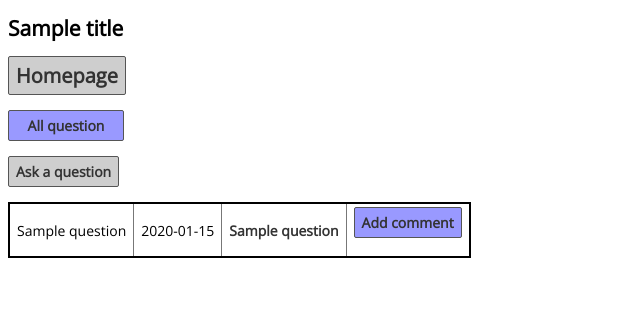
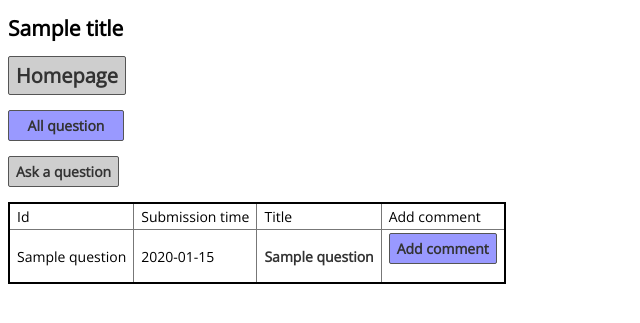
Before and after one commit to matCsikai/AskMate_part_2_BPHC, a Flask app: template templates/all_question.html in a window 1280 px wide. Shown: the top 323 px of the page, without its empty margins (0-640 px from the left). Run offline with Flask 2, Linux system fonts and the light colour scheme; the template is opened without the code that fills it: most values are stand-ins (such as "Sample title", 1, 10 or a date in 2020).

Commit message:
refactor all_question function + rename all_answer.html to question_page.html

```diff
--- a/common.py
+++ b/common.py
@@ -1,5 +1,5 @@
 
 def fetch_data(cursor):
     rows = list(cursor.fetchall())
-    rows.insert(0, [row[0] for row in cursor.description])
+    # rows.insert(0, [row[0] for row in cursor.description])
     return rows
--- a/main.py
+++ b/main.py
@@ -30,10 +30,10 @@ def add_question():
 
 
 @app.route('/question/<question_id>', methods=['GET', 'POST'])
-def all_answers(question_id):
+def question_page(question_id):
     question_data = query.question(config.connection(), question_id)
     answer_data = query.answer(config.connection(), question_id)
-    return render_template('all_answers.html', question_data=question_data, answer_data=answer_data)
+    return render_template('question_page.html', question_data=question_data, answer_data=answer_data)
 
 
 @app.route('/question/<question_id>/new-answer', methods=['GET', 'POST'])
@@ -42,7 +42,7 @@ def new_answer(question_id):
     if request.method == "POST":
         answer_message = request.form['message']
         query.insert_answer(config.connection(), answer_message, question_id)
-        return redirect(url_for('all_answers', question_id=question_id))
+        return redirect(url_for('question_page', question_id=question_id))
     return render_template("add_answer.html",  title=title, button_name=title)
 
 
--- a/templates/all_question.html
+++ b/templates/all_question.html
@@ -12,6 +12,12 @@
     <a href="/list" class="button" style="display: block; max-width: 100px; text-align:center; background: #9999FF">All question</a>
     <a href="/question/new" class="button">Ask a question</a>
     <table>
+        <tr>
+            <td>Id</td>
+            <td>Submission time</td>
+            <td>Title</td>
+            <td>Add comment</td>
+        </tr>
         {% for id, submisson_time, view_number, vote_number, title, message, image in all_question %}
         <tr>
             <td> {{ id }} </td>
```
Also changed, not shown: templates/question_page.html (renamed from templates/all_answers.html).
